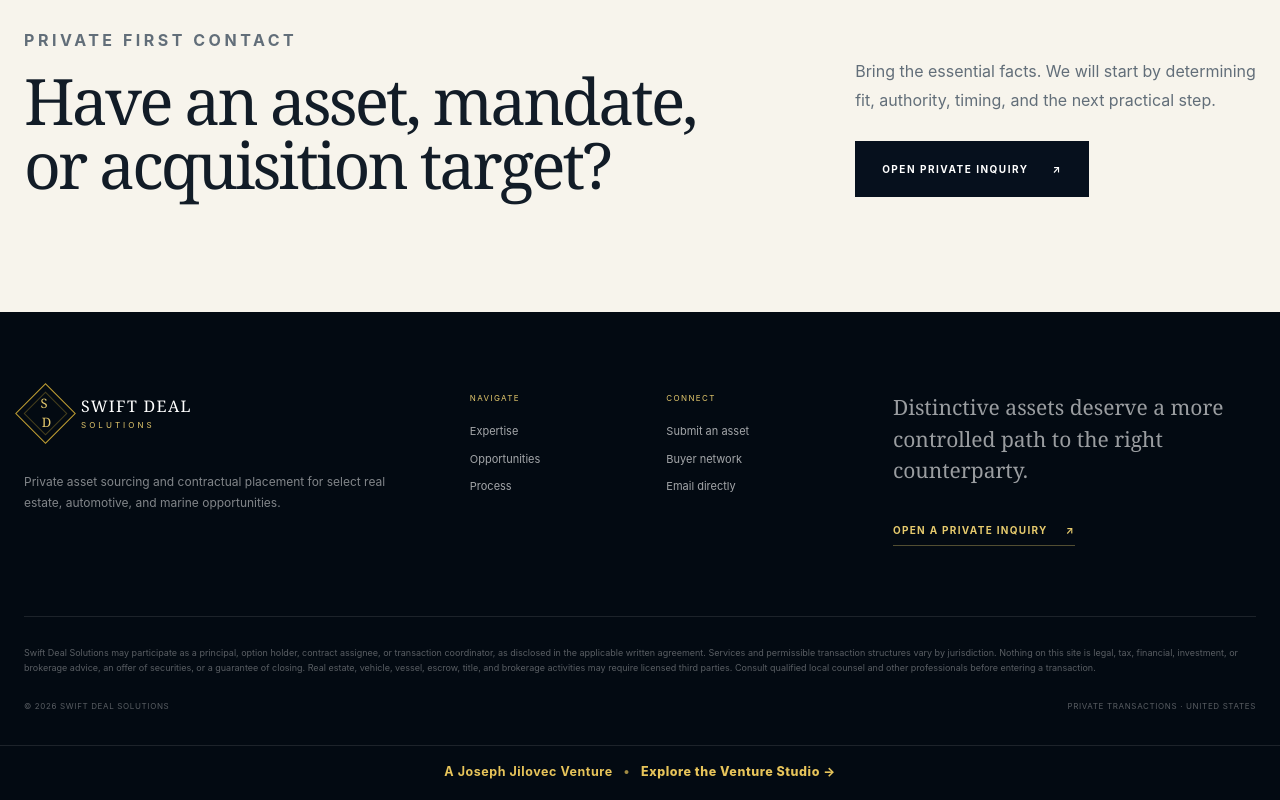
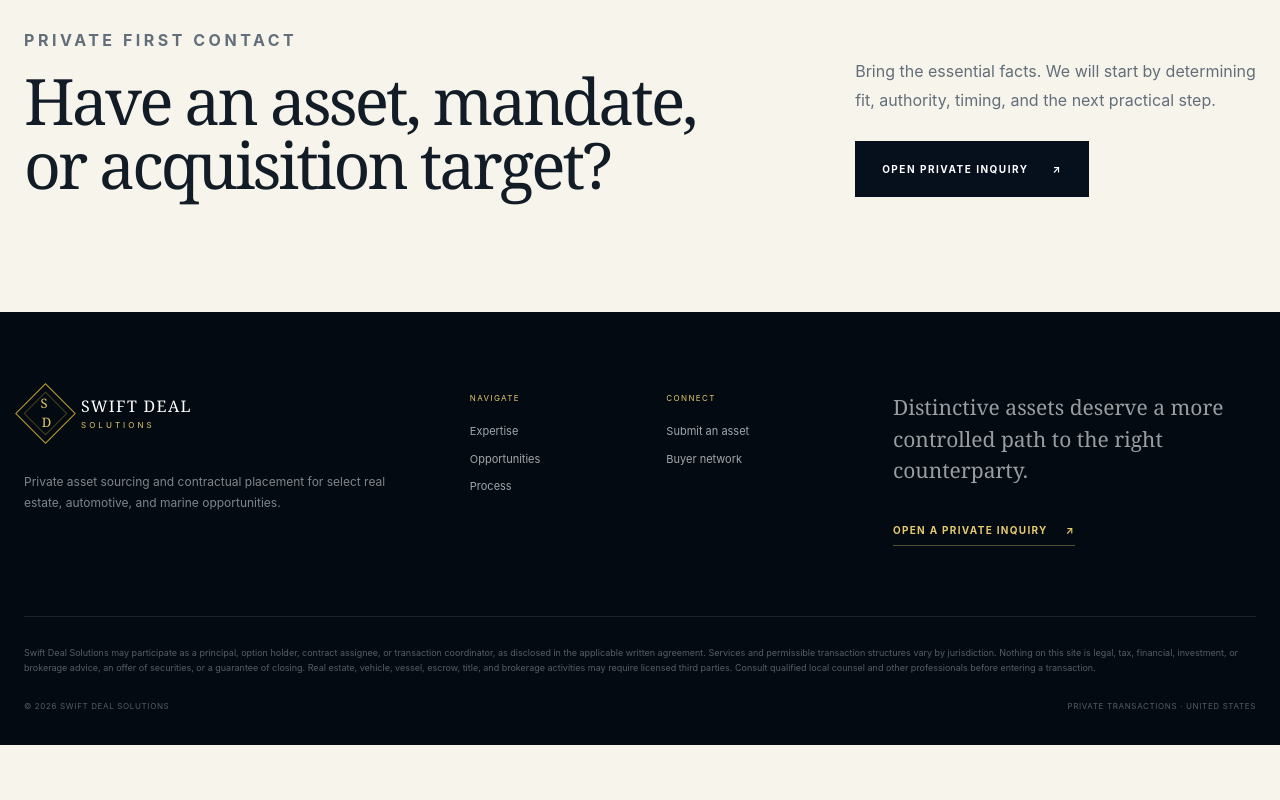
Before and after one commit to josephjilovec/swiftdealsolutions, a Next.js app: page / in a window 1280 px wide. Shown: the part 3869-4669 px from the top of the page. After the commit the page ends 4614 px from the top, so only its background shows below. Built offline with nearby package versions, Linux system fonts and the light colour scheme; no server answers.

Commit message:
Remove repository links and personal studio promotion from the public website
Keep navigation focused on this brand. Remove GitHub/project shortcuts, repeated venture-studio promotion, and personal-email footer shortcuts while preserving customer-facing site routes and operating disclosures.

```diff
--- a/components/SiteFooter.tsx
+++ b/components/SiteFooter.tsx
@@ -1,20 +1,19 @@
 import Link from "next/link";
 import { BrandMark } from "@/components/BrandMark";
-import { site } from "@/lib/site";
 
 export function SiteFooter() {
   return (
     <footer className="site-footer">
 <div className="footer-main shell-wide">
         <div className="footer-brand-col"><BrandMark /><p>Private asset sourcing and contractual placement for select real estate, automotive, and marine opportunities.</p></div>
-        <div className="footer-links"><div><span>Navigate</span><Link href="/#expertise">Expertise</Link><Link href="/opportunities">Opportunities</Link><Link href="/process">Process</Link></div><div><span>Connect</span><Link href="/submit?mode=seller">Submit an asset</Link><Link href="/submit?mode=buyer">Buyer network</Link><a href={`mailto:${site.email}`}>Email directly</a></div></div>
+        <div className="footer-links"><div><span>Navigate</span><Link href="/#expertise">Expertise</Link><Link href="/opportunities">Opportunities</Link><Link href="/process">Process</Link></div><div><span>Connect</span><Link href="/submit?mode=seller">Submit an asset</Link><Link href="/submit?mode=buyer">Buyer network</Link></div></div>
         <div className="footer-action"><p>Distinctive assets deserve a more controlled path to the right counterparty.</p><Link className="text-link" href="/submit">Open a private inquiry <span>↗</span></Link></div>
       </div>
       <div className="footer-legal shell-wide">
         <p>Swift Deal Solutions may participate as a principal, option holder, contract assignee, or transaction coordinator, as disclosed in the applicable written agreement. Services and permissible transaction structures vary by jurisdiction. Nothing on this site is legal, tax, financial, investment, or brokerage advice, an offer of securities, or a guarantee of closing. Real estate, vehicle, vessel, escrow, title, and brokerage activities may require licensed third parties. Consult qualified local counsel and other professionals before entering a transaction.</p>
         <div><span>© {new Date().getFullYear()} Swift Deal Solutions</span><span>Private transactions · United States</span></div>
       </div>
-    <div className="jj-venture-nav" style={{borderTop:'1px solid rgba(255,255,255,.10)',padding:'1rem 1.25rem 1.15rem',textAlign:'center',fontSize:'.78rem',letterSpacing:'.045em'}}><a href="https://www.josephjilovec.com/ventures" style={{color:'#E7C45A',textDecoration:'none',fontWeight:700}}>A Joseph Jilovec Venture</a><span aria-hidden="true" style={{color:'#E7C45A',margin:'0 .65rem',opacity:.7}}>•</span><a href="https://www.josephjilovec.com/ventures" style={{color:'#E7C45A',textDecoration:'none',fontWeight:800}}>Explore the Venture Studio →</a></div>
+
 </footer>
   );
 }
```
